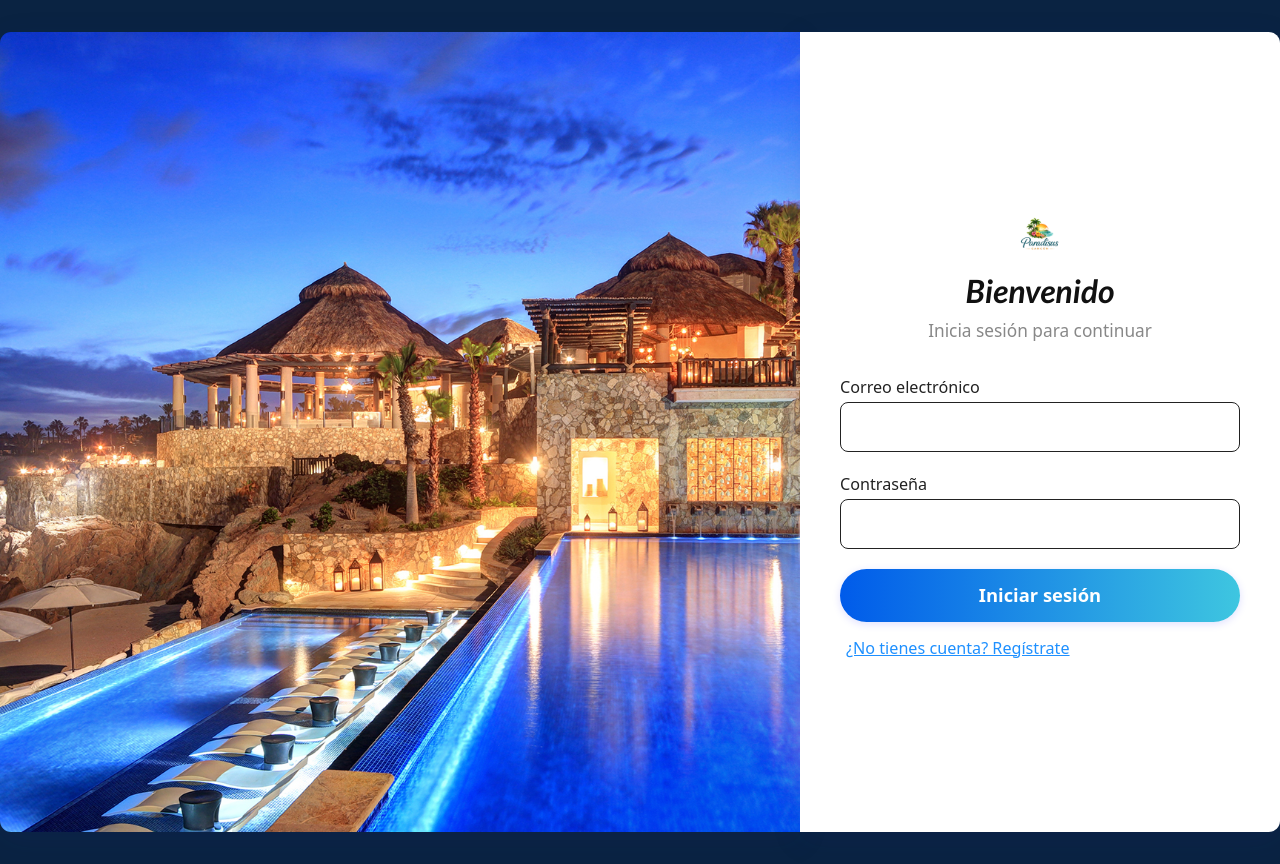
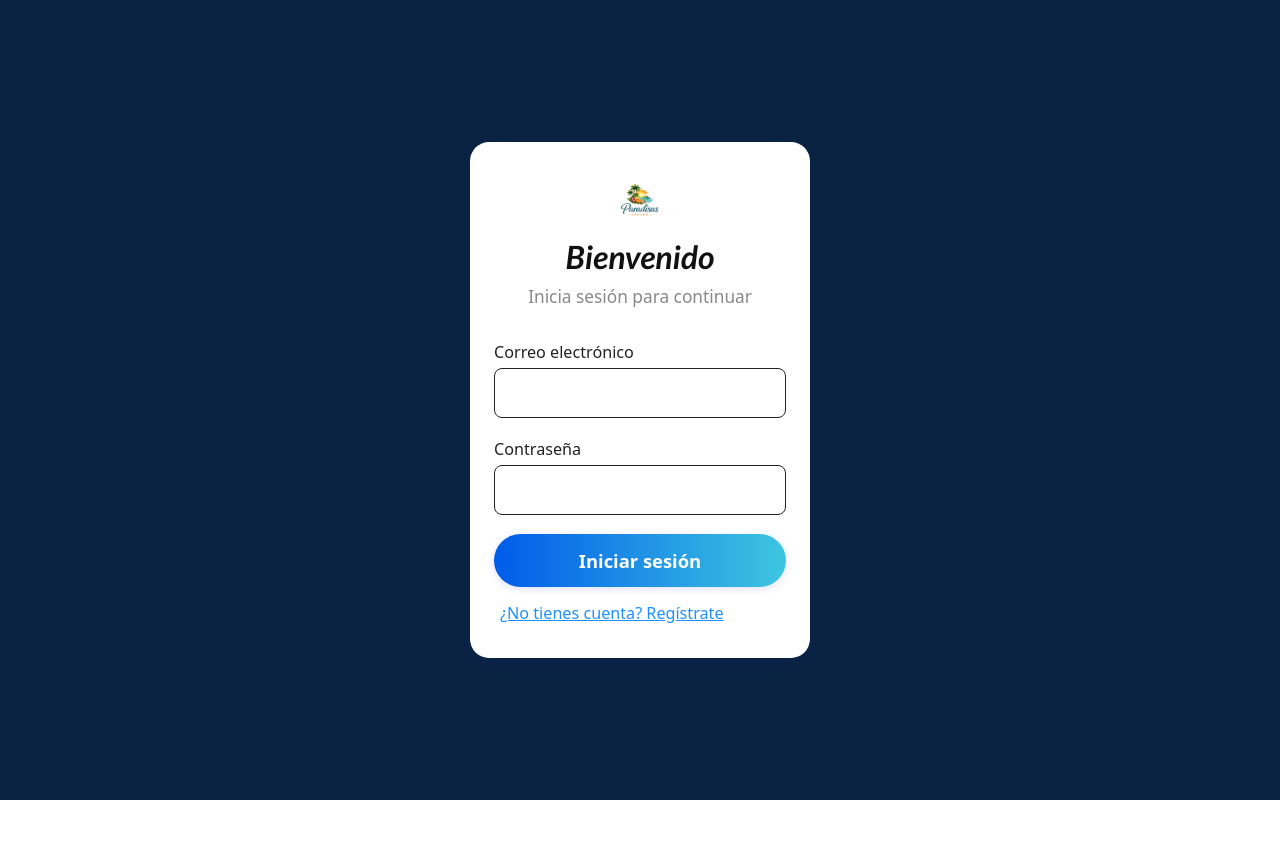
Before and after one commit to mateojaramillo1/Angularproyect, an Angular app: page /login in a window 1280 px wide. After the commit the page ends 800 px from the top, so only its background shows below. Built offline with nearby package versions, Linux system fonts and the light colour scheme.

Commit message:
ajustes al frontend

```diff
--- a/src/app/login/login.component.css
+++ b/src/app/login/login.component.css
@@ -1,6 +1,7 @@
 
 
 
+/* Fondo general */
 .split-login-bg {
 	min-height: 100vh;
 	width: 100vw;
@@ -10,32 +11,24 @@
 	background: #0a2342;
 	position: relative;
 }
+
+/* El card blanco pequeño y centrado */
 .split-login-left {
-	flex: 1.2;
-	min-height: 100vh;
-	background-image: url('../../assets/banner.jpg');
-	background-position: center;
-	background-size: cover;
-	background-repeat: no-repeat;
-	border-top-left-radius: 0.7rem;
-	border-bottom-left-radius: 0.7rem;
-	box-shadow: 0 8px 32px 0 rgba(31, 38, 135, 0.10);
+	display: none;
 }
 .split-login-right {
-	flex: 1;
-	min-height: 100vh;
 	background: #fff;
 	display: flex;
 	flex-direction: column;
 	align-items: center;
 	justify-content: center;
 	box-shadow: 0 8px 32px 0 rgba(31, 38, 135, 0.10);
-	border-top-right-radius: 0.7rem;
-	border-bottom-right-radius: 0.7rem;
-	padding: 3.5rem 2.5rem 2.5rem 2.5rem;
-	max-width: 480px;
+	border-radius: 1.2rem;
+	padding: 2.2rem 1.5rem 1.5rem 1.5rem;
+	max-width: 340px;
 	width: 100%;
-	margin: 2rem 0;
+	margin: 0 auto;
+	min-height: unset;
 }
 .split-login-header {
 	text-align: center;
@@ -122,11 +115,6 @@
 @media (max-width: 900px) {
 	.split-login-bg {
 		flex-direction: column;
-	}
-	.split-login-left, .split-login-right {
-		min-height: 320px;
-		max-width: 100vw;
-		border-radius: 0;
 	}
 	.split-login-right {
 		padding: 1.2rem 0.5rem;
```
